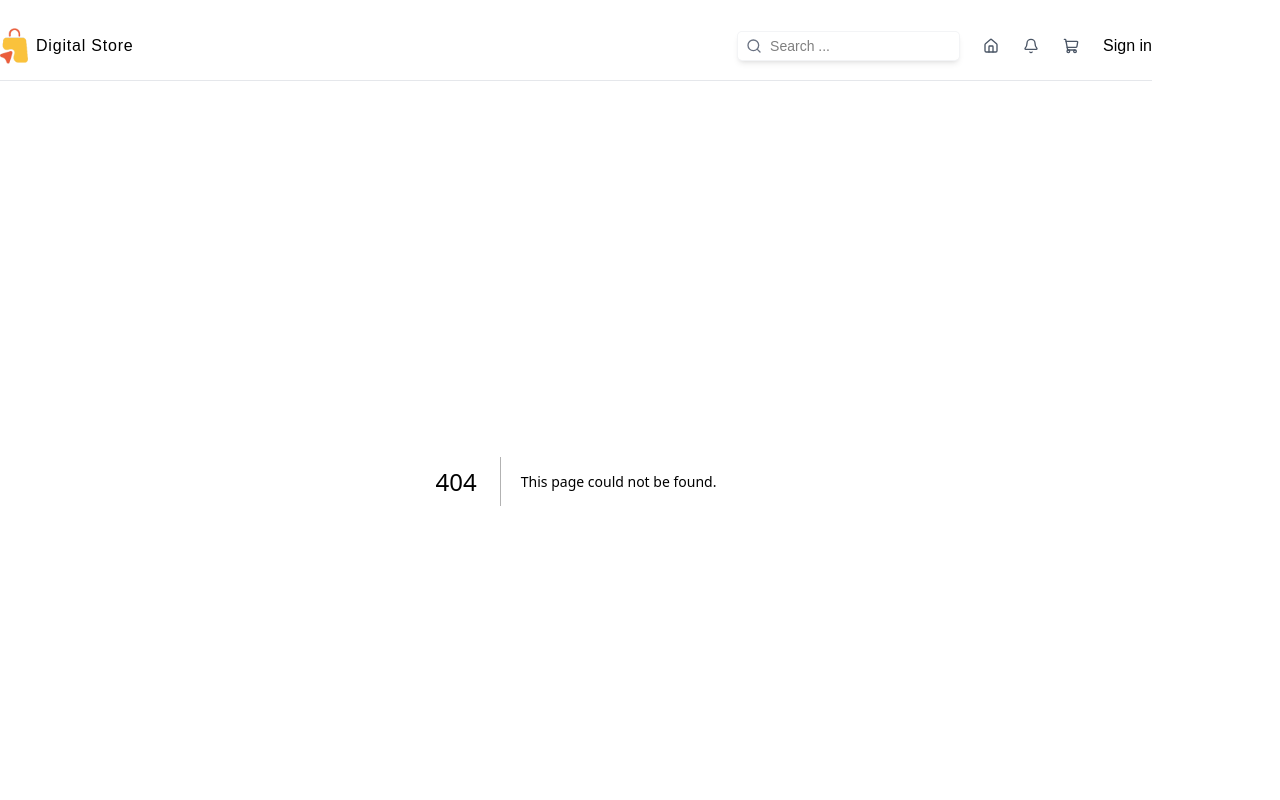
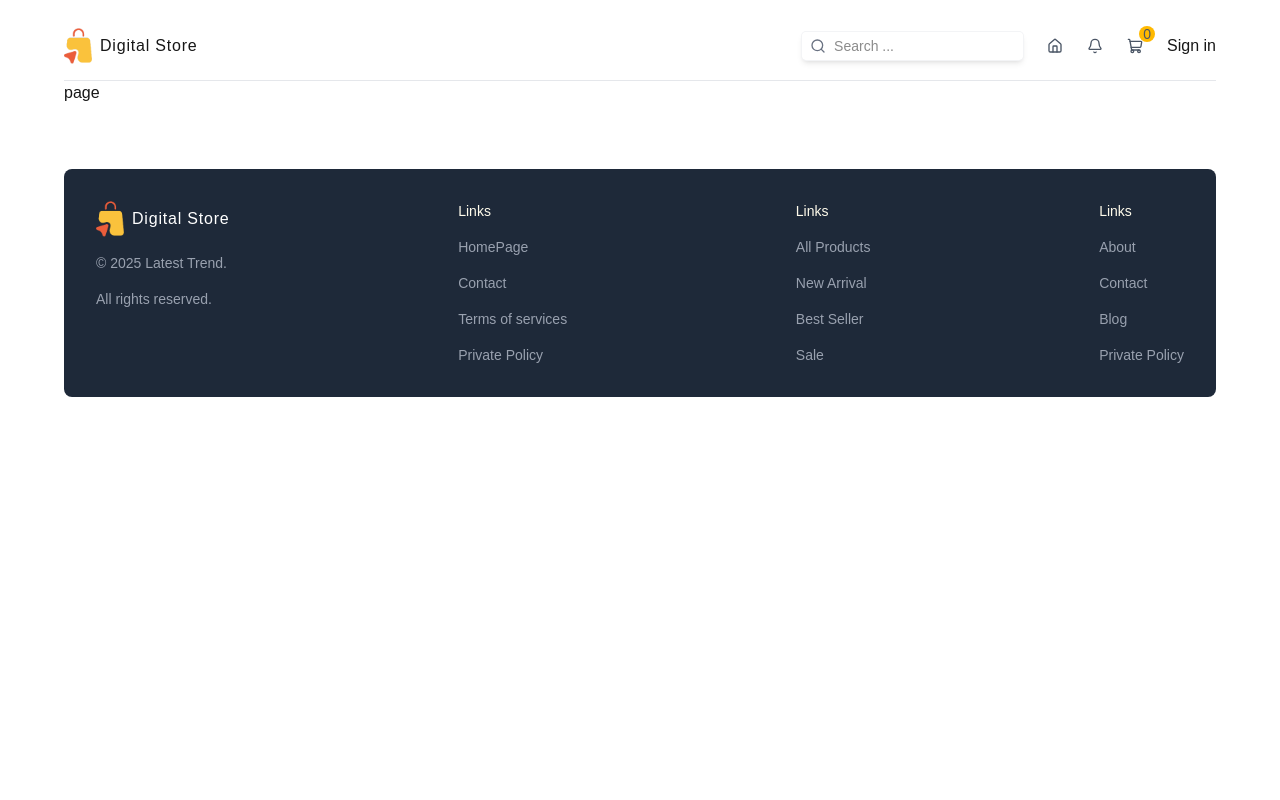
Before and after one commit to Rajal7777/Next-js-project1, a Next.js app in the folder client/: page /cart in a window 1280 px wide. Before the commit this address had no page. Shown: the top 800 px of the page. Built offline with nearby package versions, Linux system fonts and the light colour scheme.

Commit message:
add shoppingCart functionality

```diff
--- /dev/null
+++ b/client/src/app/cart/page.tsx
@@ -0,0 +1,8 @@
+'use client'
+const page = () => {
+  return (
+    <div>page</div>
+  )
+}
+
+export default page
--- a/client/src/components/Navbar.tsx
+++ b/client/src/components/Navbar.tsx
@@ -2,6 +2,7 @@ import Link from 'next/link';
 import Image from 'next/image';
 import SearchBar from './Searchbar';
 import { Bell, Home, ShoppingCart } from 'lucide-react';
+import ShoppingCartIcon from './ShoppingCartIcon';
 
 const Navbar = () => {
 
@@ -26,7 +27,7 @@ const Navbar = () => {
           <Home className='w-4 h-4 text-gray-600' />
         </Link>
         <Bell className='w-4 h-4 text-gray-600' />
-        <ShoppingCart className='w-4 h-4 text-gray-600' />
+        <ShoppingCartIcon />
         <Link href='/'>Sign in</Link>
       </div>
     </nav>
--- /dev/null
+++ b/client/src/components/ShoppingCartIcon.tsx
@@ -0,0 +1,15 @@
+'use client'
+
+import { ShoppingCart } from "lucide-react";
+import Link from "next/link";
+
+const ShoppingCartIcon = () => {
+  return (
+<Link href='/cart' className="relative">
+ <ShoppingCart className='w-4 h-4 text-gray-600' />
+ <span className="absolute -top-3 -right-3 bg-amber-400 text-gray-600 rounded-full w-4 h-4 flex items-center justify-center text-sm">0</span>
+</Link>
+  )
+}
+
+export default ShoppingCartIcon
```
